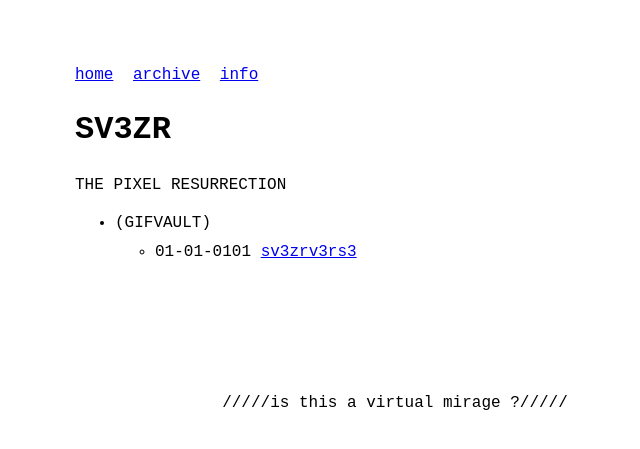
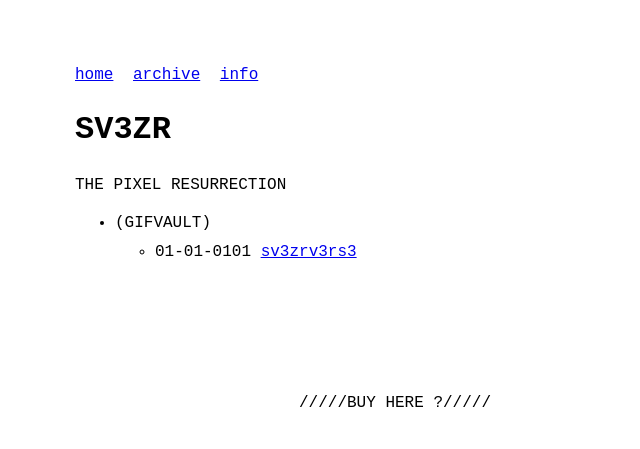
Before and after one commit to odaniloluna/odaniloluna.github.io, a Jekyll site: the page built from index.md, in a window 1280 px wide. Shown: the top 449 px of the page, without its empty margins (245-885 px from the left). Built offline with Jekyll 4.4.1, drawn with Linux system fonts in a browser that asks for light colours.

Commit message:
Update ads.html

```diff
--- a/_includes/ads.html
+++ b/_includes/ads.html
@@ -1,4 +1,4 @@
 <div style="margin-top: 8rem;">
-<hr data-content="is this a virtual mirage ?">
+<hr data-content="BUY HERE ?">
 
 </div>
```
